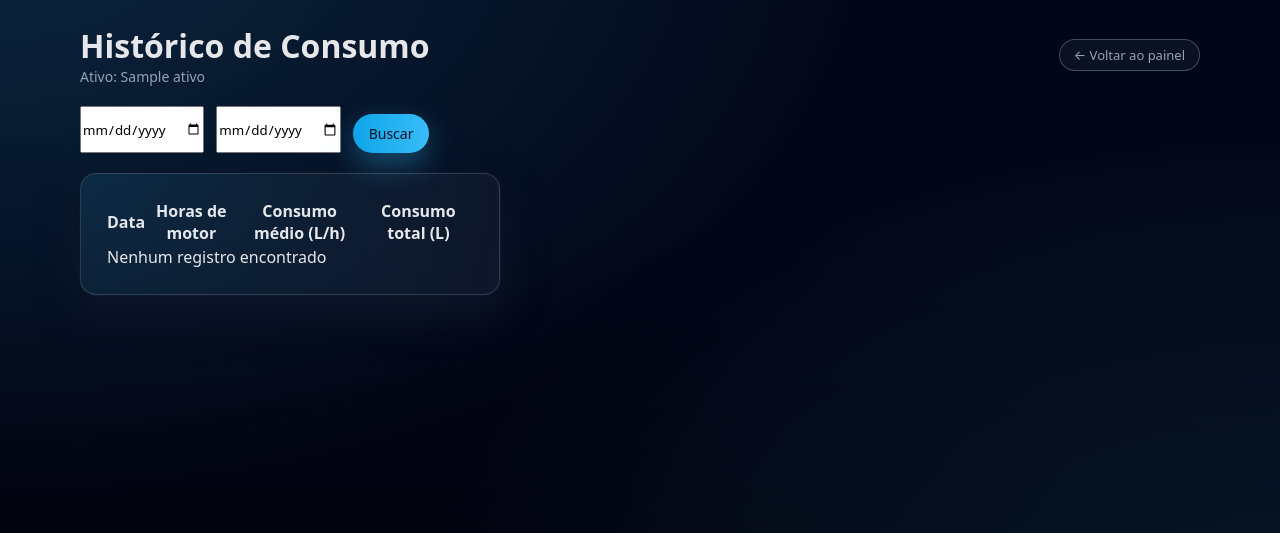
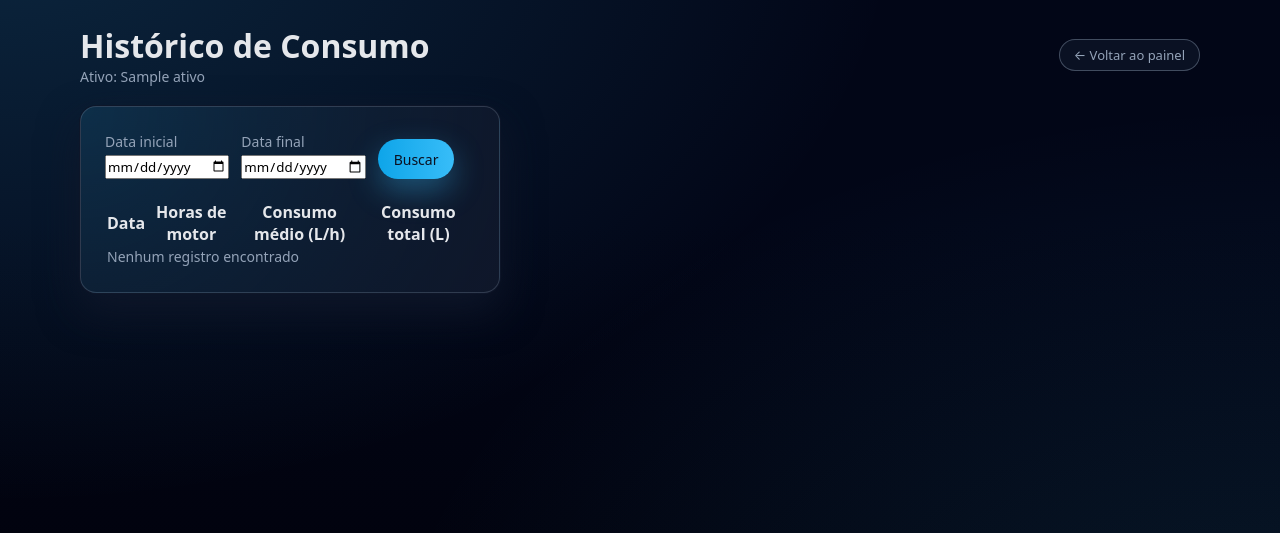
Before and after one commit to NettoSantana/gerenciador-ativos, a Flask app: page /ativos/1/consumo in a window 1280 px wide. Shown: the part 95-628 px from the top of the page. Run offline with Flask 3, Linux system fonts and the light colour scheme; a user stored in the database is signed in; tables that the repository leaves empty hold one stand-in row (values such as "Sample post").

Commit message:
﻿ui: ajusta tela de historico de consumo para layout full width com filtro integrado

```diff
--- a/templates/ativos/consumo.html
+++ b/templates/ativos/consumo.html
@@ -4,7 +4,8 @@
 {% block content %}
 <div class="page">
 
-  <div style="display:flex;justify-content:space-between;align-items:center;">
+  <!-- HEADER -->
+  <div style="display:flex;justify-content:space-between;align-items:center;flex-wrap:wrap;gap:12px;">
     <div>
       <h1>Histórico de Consumo</h1>
       <p class="muted">Ativo: {{ ativo.nome }}</p>
@@ -12,16 +13,35 @@
     <a href="/ativos/{{ ativo.id }}/painel" class="btn-ghost">← Voltar ao painel</a>
   </div>
 
-  <!-- FILTRO -->
-  <form method="get" style="margin:20px 0;display:flex;gap:12px;flex-wrap:wrap;">
-    <input type="date" name="inicio" value="{{ request.args.get('inicio','') }}">
-    <input type="date" name="fim" value="{{ request.args.get('fim','') }}">
-    <button class="btn-primary" type="submit">Buscar</button>
+  <!-- CARD FULL WIDTH -->
+  <div class="card" style="width:100%;margin-top:20px;padding:24px;">
+
+    <!-- FILTRO (INTEGRADO AO CARD) -->
+    <form method="get"
+          style="display:flex;gap:12px;align-items:end;flex-wrap:wrap;margin-bottom:20px;">
+
+      <div style="display:flex;flex-direction:column;gap:4px;">
+        <label class="muted">Data inicial</label>
+        <input type="date"
+               name="inicio"
+               value="{{ request.args.get('inicio','') }}">
+      </div>
+
+      <div style="display:flex;flex-direction:column;gap:4px;">
+        <label class="muted">Data final</label>
+        <input type="date"
+               name="fim"
+               value="{{ request.args.get('fim','') }}">
+      </div>
+
+      <button class="btn-primary" type="submit" style="height:40px;">
+        Buscar
+      </button>
     </form>
 
-  <!-- TABELA FULL WIDTH -->
-  <div class="card" style="width:100%;">
-    <table class="table">
+    <!-- TABELA -->
+    <div style="overflow-x:auto;">
+      <table class="table" style="width:100%;">
         <thead>
           <tr>
             <th>Data</th>
@@ -40,7 +60,7 @@
           </tr>
           {% else %}
           <tr>
-          <td colspan="4">Nenhum registro encontrado</td>
+            <td colspan="4" class="muted">Nenhum registro encontrado</td>
           </tr>
           {% endfor %}
         </tbody>
@@ -48,4 +68,6 @@
     </div>
 
   </div>
+
+</div>
 {% endblock %}
```
Lines whose indentation alone changed are shown as unchanged.
